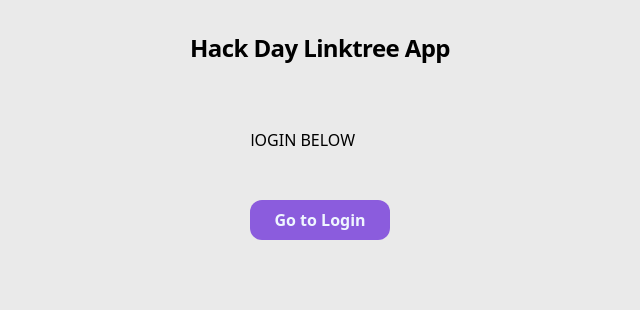
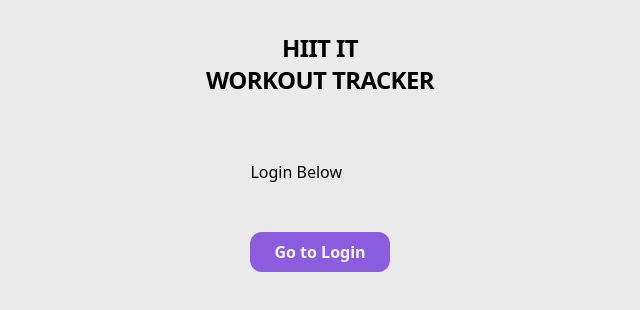
Before and after one commit to Domnewmarch/Hack-day-link-project, a Next.js app: page / in a window 1280 px wide. Shown: the top 310 px of the page, without its empty margins (320-960 px from the left). Built offline with nearby package versions, Linux system fonts and the light colour scheme.

Commit message:
FE updates

```diff
--- a/src/components/footer.js
+++ b/src/components/footer.js
@@ -1,11 +1,11 @@
 export default function Footer() {
   return (
     <div className="mt-12 flex flex-col items-center justify-center">
-      <a className="mb-3" href="https://hack-day-link-project.vercel.app/dashboard">
+      <a className="mb-3" href="/dashboard">
         Edit your links
       </a>
-      <a rel="norefferer" href="https://www.parall.ax">
-        <img className=" w-3/5 items-center m-auto" src="./img/parallax-logo-dark.png" alt="" />
+      <a rel="norefferer" href="/dashboard">
+        HIIT IT
       </a>
     </div>
   )
--- a/src/pages/dashboard.js
+++ b/src/pages/dashboard.js
@@ -145,7 +145,7 @@
               className="text-xl font-bold tracking-tight
 					my-8"
             >
-              <a href="https://hack-day-link-project.vercel.app/links">View Your Links Here!</a>
+              <a href="/links">View Your Links Here!</a>
             </h1>
             {loading ? 'loading...' : <TodoList user={user} todoList={todoList} />}
           </div>
--- a/src/pages/index.js
+++ b/src/pages/index.js
@@ -4,11 +4,12 @@
 export default function Home() {
   return (
     <main className="flex flex-col justify-center items-center mx-auto max-w-2xl">
-      <h1 className="text-2xl font-bold tracking-tight my-8">Hack Day Linktree App</h1>
+      <h1 className="text-2xl font-bold tracking-tight mt-8">HIIT IT</h1>
+      <h1 className="text-2xl font-bold tracking-tight mb-8">WORKOUT TRACKER</h1>
       <br />
       <div>
         <p className="pt-2">
-          lOGIN BELOW
+          Login Below
           <div className="flex justify-center items-center mt-12">
             {' '}
             <Link href="/login">
--- a/src/pages/login.js
+++ b/src/pages/login.js
@@ -29,7 +29,8 @@
 
   return (
     <main className="flex flex-col justify-center items-center">
-      <h1 className=" text-4xl envy-blue font-bold tracking-tight mt-8">Welcome to Parallax Links</h1>
+      <h1 className=" text-4xl envy-blue font-bold tracking-tight mt-8">Welcome to HIIT IT</h1>
+      <h1 className=" text-4xl envy-blue font-bold tracking-tight mt-8">Enter your email below to sign in or sign up!</h1>
       <form className="mt-12 max-w-2xl mx-auto" onSubmit={handleSubmit}>
         <label className="block mb-2 uppercase text-gray-700 font-semibold" htmlFor="email">
           Email
```
